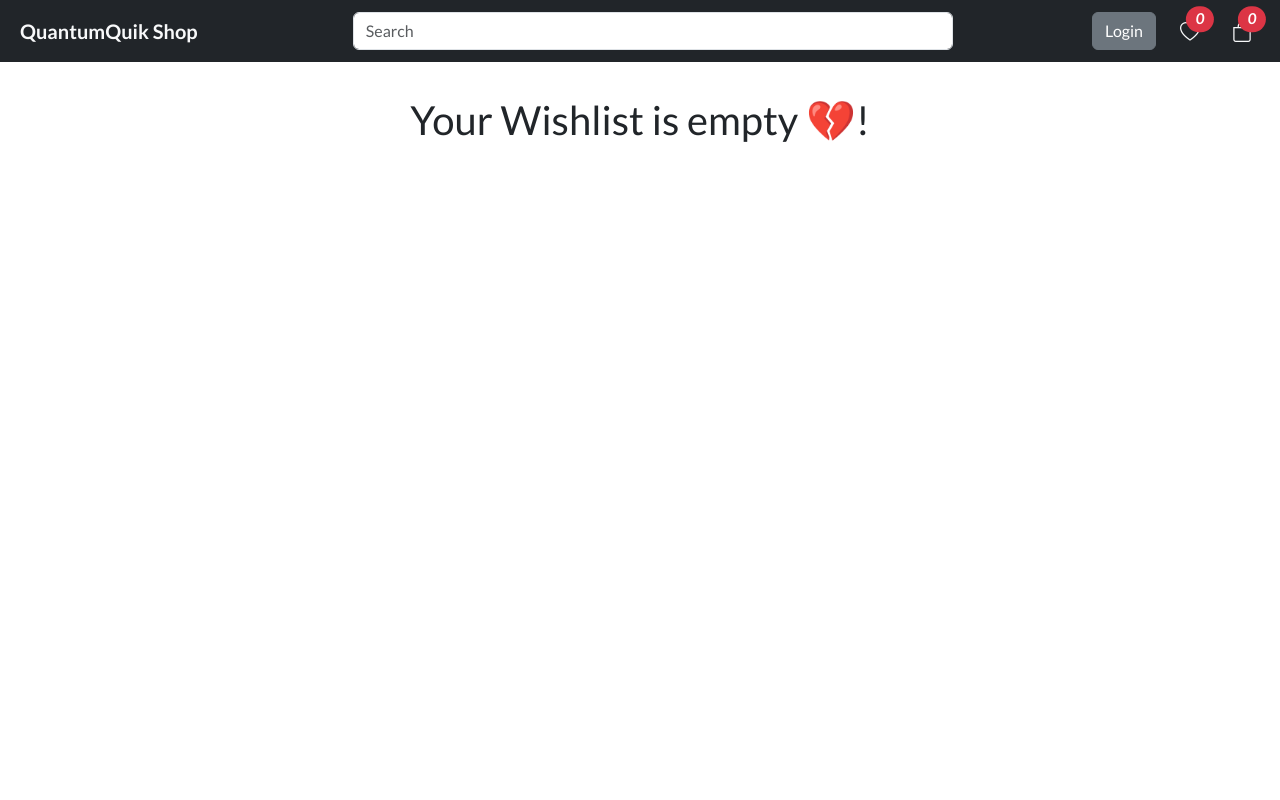
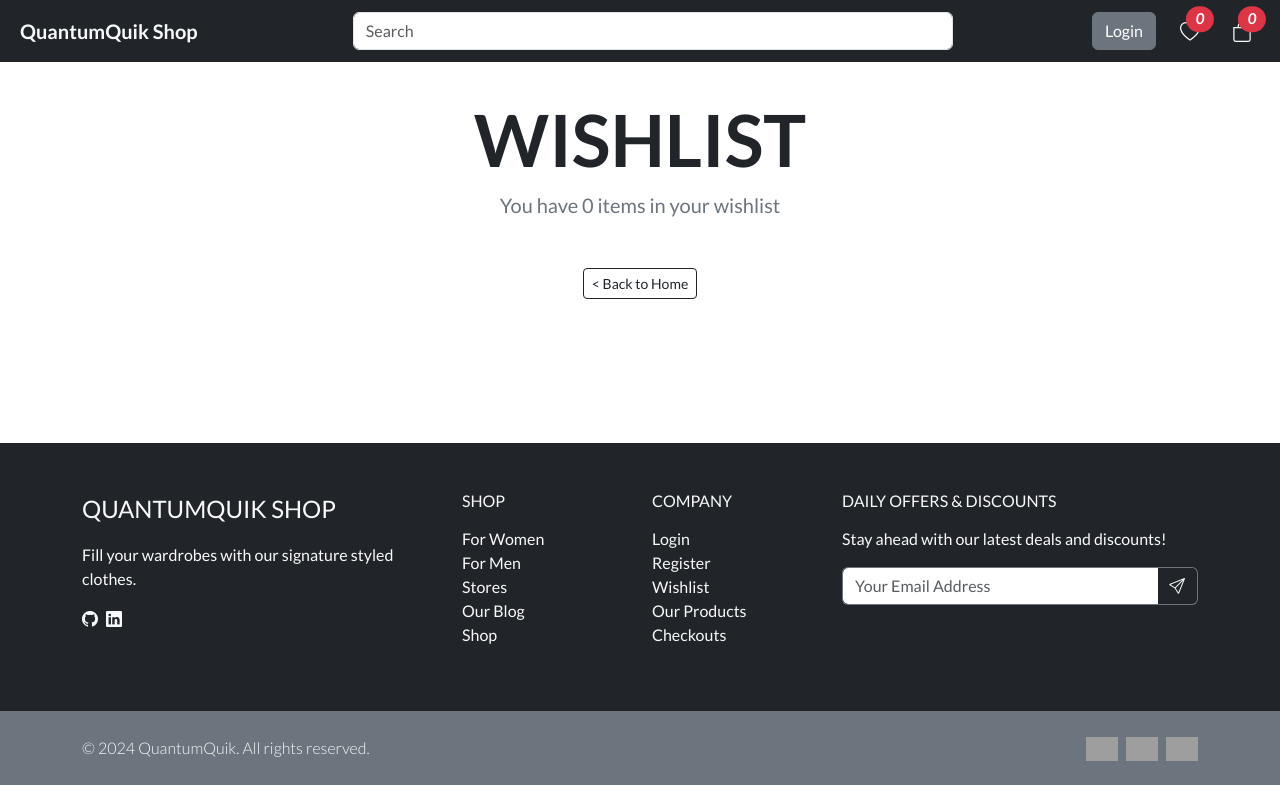
Before and after one commit to Malaya47/QuantumQuikShop, a React (Vite) app: page /wishlist in a window 1280 px wide. Built offline with nearby package versions, Linux system fonts and the light colour scheme; grey boxes are pictures that could not be loaded.

Commit message:
Improved wishlist page

```diff
--- a/src/components/ProductDetails.jsx
+++ b/src/components/ProductDetails.jsx
@@ -107,7 +107,7 @@ const ProductDetails = () => {
                   a formal event, or anything in between, our products offer the
                   perfect balance of style and practicality.
                 </p>
-                <div className="row justify-content-start">
+                <div className="row justify-content-start mt-4">
                   <div className="col-auto">
                     <button
                       onClick={() => handleAddToWishlist(product)}
--- a/src/components/ServiceSection.jsx
+++ b/src/components/ServiceSection.jsx
@@ -7,7 +7,7 @@ const ServiceSection = () => {
         <div className="container">
           <div className="row">
             {/* Free Shipping */}
-      <div className="col-12 col-md-6 col-lg-4 service-column d-flex align-items-center mb-4 mb-lg-0">
+            <div className="col-12 col-md-6 col-lg-4 d-flex align-items-center mb-4 mb-lg-0">
               <i className="bi bi-truck me-3 fs-1"></i>
               <div className="service-text">
                 <h6 className="text-uppercase fw-bold mb-1">
@@ -19,7 +19,7 @@ const ServiceSection = () => {
               </div>
             </div>
             {/* Money Back Guarantee */}
-      <div className="col-12 col-md-6 col-lg-4 service-column d-flex align-items-center mb-4 mb-lg-0">
+            <div className="col-12 col-md-6 col-lg-4 d-flex align-items-center mb-4 mb-lg-0">
               <i className="bi bi-currency-exchange me-3 fs-1"></i>
               <div className="service-text">
                 <h6 className="text-uppercase fw-bold mb-1">
@@ -31,7 +31,7 @@ const ServiceSection = () => {
               </div>
             </div>
             {/* Support */}
-      <div className="col-12 col-md-12 col-lg-4 service-column d-flex align-items-center">
+            <div className="col-12 col-md-12 col-lg-4 d-flex align-items-center">
               <i className="bi bi-headset me-3 fs-1"></i>
               <div className="service-text">
                 <h6 className="text-uppercase fw-bold mb-1">020-800-456-747</h6>
@@ -43,7 +43,6 @@ const ServiceSection = () => {
           </div>
         </div>
       </div>
-
     </>
   );
 };
--- a/src/pages/Wishlist.jsx
+++ b/src/pages/Wishlist.jsx
@@ -9,6 +9,7 @@ import {
 import "react-toastify/dist/ReactToastify.css";
 import { ToastContainer, toast } from "react-toastify";
 import Header from "../components/Header";
+import Footer from "../components/Footer";
 
 const Wishlist = () => {
   const dispatch = useDispatch();
@@ -31,9 +32,18 @@ const Wishlist = () => {
       <ToastContainer theme="dark" autoClose={1000} />
       <Header />
 
-      {wishlist && wishlist.length > 0 ? (
-        <>
-          <h2 className="text-center mt-5 py-4">My Wishlist</h2>
+      <div className="col-12 text-center py-5">
+        <h1 className="text-uppercase display-2 mt-5 lato-bold">Wishlist</h1>
+        <p className="text-secondary mb-5 fs-5">
+          You have {wishlist.length} items in your wishlist
+        </p>
+        {wishlist.length <= 0 && (
+          <Link to={"/"} className="btn btn-sm btn-outline-dark ">
+            &#60; Back to Home
+          </Link>
+        )}
+      </div>
+
       <div className="container py-5">
         <div className="row row-cols-1 row-cols-md-2 row-cols-lg-4 g-4">
           {wishlist.map((product) => (
@@ -60,9 +70,7 @@ const Wishlist = () => {
                       {product.productName}
                     </Link>
                   </h5>
-                      <p className="card-text">
-                        &#8377; {product.productPrice}
-                      </p>
+                  <p className="card-text">&#8377; {product.productPrice}</p>
                   <button
                     onClick={() => handleAddToCart(product)}
                     type="button"
@@ -75,10 +83,7 @@ const Wishlist = () => {
                     type="button"
                     className="btn btn-outline-dark"
                   >
-                        <i className="bi bi-heart-fill">
-                          {" "}
-                          Remove from Wishlist
-                        </i>
+                    <i className="bi bi-heart-fill"> Remove from Wishlist</i>
                   </button>
                 </div>
               </div>
@@ -86,12 +91,8 @@ const Wishlist = () => {
           ))}
         </div>
       </div>
-        </>
-      ) : (
-        <div className="text-center my-5 py-5">
-          <h1>Your Wishlist is empty 💔!</h1>
-        </div>
-      )}
+
+      <Footer />
     </>
   );
 };
```
Lines whose indentation alone changed are shown as unchanged.
